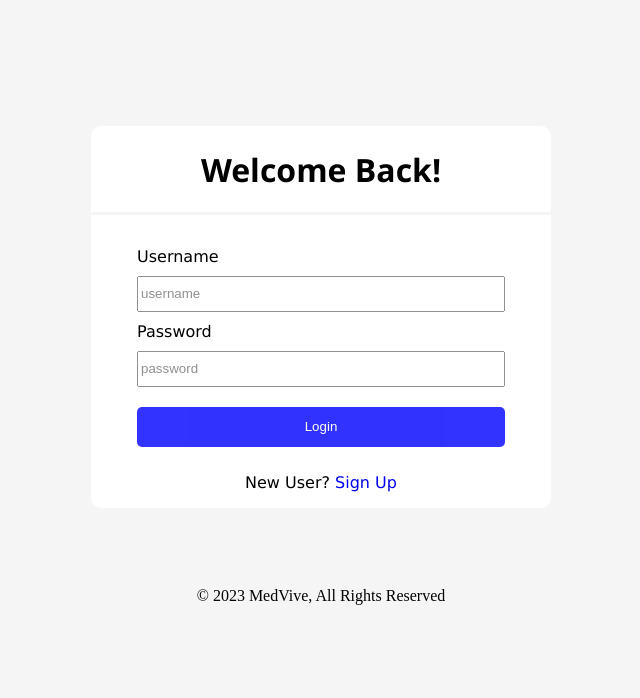
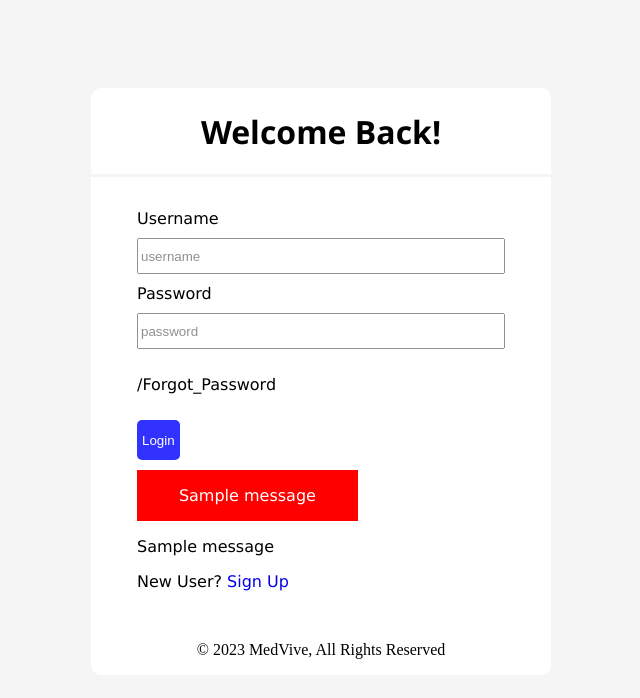
Before and after one commit to kenyyode/ViveApp, a Flask app: page /Login in a window 1280 px wide. Shown: the top 698 px of the page, without its empty margins (319-959 px from the left). Run offline with Flask 3, Linux system fonts and the light colour scheme; one stand-in notice (Sample message) is shown.

Commit message:
New Update

```diff
--- a/Vive/static/base.css
+++ b/Vive/static/base.css
@@ -33,7 +33,7 @@
     background-color: white;
     margin: 0 auto;
     max-width: 460px;
-    margin-top: 10%;
+    margin-top: 7%;
     color: black;
     border-top-left-radius: 10px;
     border-top-right-radius: 10px;
@@ -52,6 +52,17 @@
 footer {
     display: grid;
     place-items: center;
-    margin-top: 5%;
+    margin-top: 4%;
     font-family: 'Times New Roman', Times, serif;
 }
+
+
+.flash-messages {
+    display: flex;
+    background-color: red;
+    color: white;
+    width: 60%;
+    justify-content: center;
+    align-items: center;
+
+}
--- a/Vive/static/register.css
+++ b/Vive/static/register.css
@@ -16,3 +16,9 @@
     width: 50%;
 
 }
+
+.form-group select {
+    margin-bottom: 2%;
+    height: 30px;
+    margin-top: 0.1%;
+}
--- a/Vive/templates/login.html
+++ b/Vive/templates/login.html
@@ -17,9 +17,32 @@
         <label for="{{form.password.id}}"> {{form.password.label}} </label>
     {{form.password}}
     </div>
+    <div class="forgot-password">
+        <p> {{url_for("Forgot_Password")}} </p>
     {{form.submit(class="formbtn")}}
 
 </form>
+{% with messages = get_flashed_messages() %}
+  {% if messages %}
+    <div class="flash-messages">
+      {% for message in messages %}
+        <p>{{ message }}</p>
+      {% endfor %}
+    </div>
+  {% endif %}
+{% endwith %}
+
+<div class="Flash-messages">
+
+{% with messages=get_flashed_messages(with_categories=False)%}
+    {%if messages%}
+        {%for message in messages%}
+        <p> {{message}} </p>
+        {%endfor%}
+
+    {%endif%}
+    {%endwith%}
+</div>
 <p> New User? <a href="{{url_for('registration')}}"> Sign Up </a> </p>
 
 {%endblock%}
--- a/routes.py
+++ b/routes.py
@@ -1,8 +1,9 @@
 from Vive import app, db, bcrypt
-from flask import Flask, render_template, redirect, url_for, request
+from flask import Flask, render_template, redirect, url_for, request, flash
 from flask_login import login_user, login_required, LoginManager, logout_user
 from forms import Registration, Login_form
 from models import User
+from wtforms.validators import ValidationError
 
 login_manager= LoginManager()
 login_manager.init_app(app) # this initializes the app called app
@@ -25,6 +26,10 @@
             if bcrypt.check_password_hash(user.password, form.password.data):
                 login_user(user)
                 return redirect ("/dashboard")
+            else:
+                flash("Incorrect Credentials")
+        else:
+            flash("User does not exist")
     return render_template ("login.html", form=form)
 
 @app.route ("/registration", methods=["POST", "GET"])
@@ -50,3 +55,7 @@
 def logout():
     logout_user()
     return redirect (url_for("Login"))
+
+@app.route ("/Forgot_Password")
+def Forgot_Password():
+    return render_template ("forgot.html")
```
Also changed, not shown: Vive/templates/forgot.html (added).
